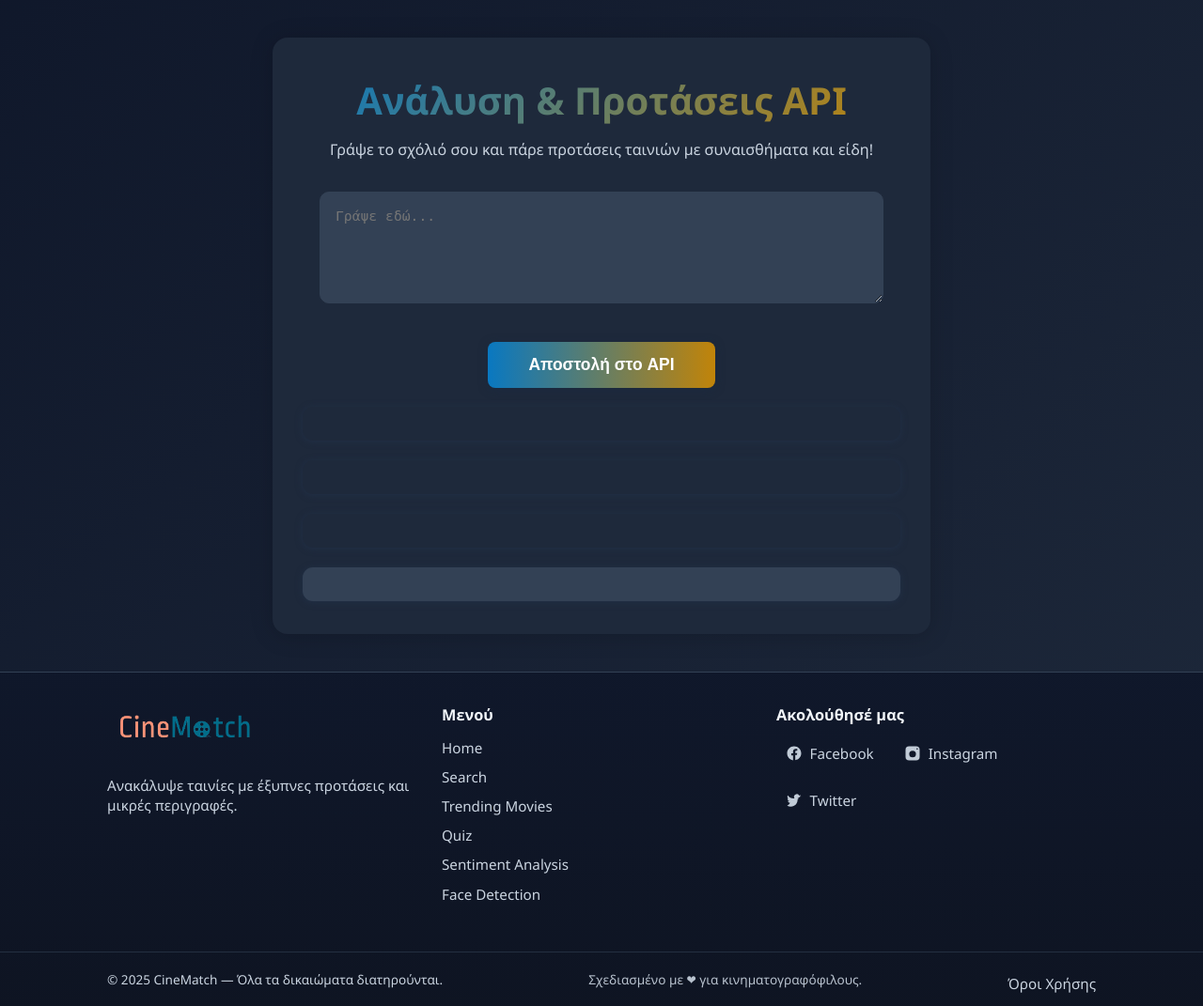
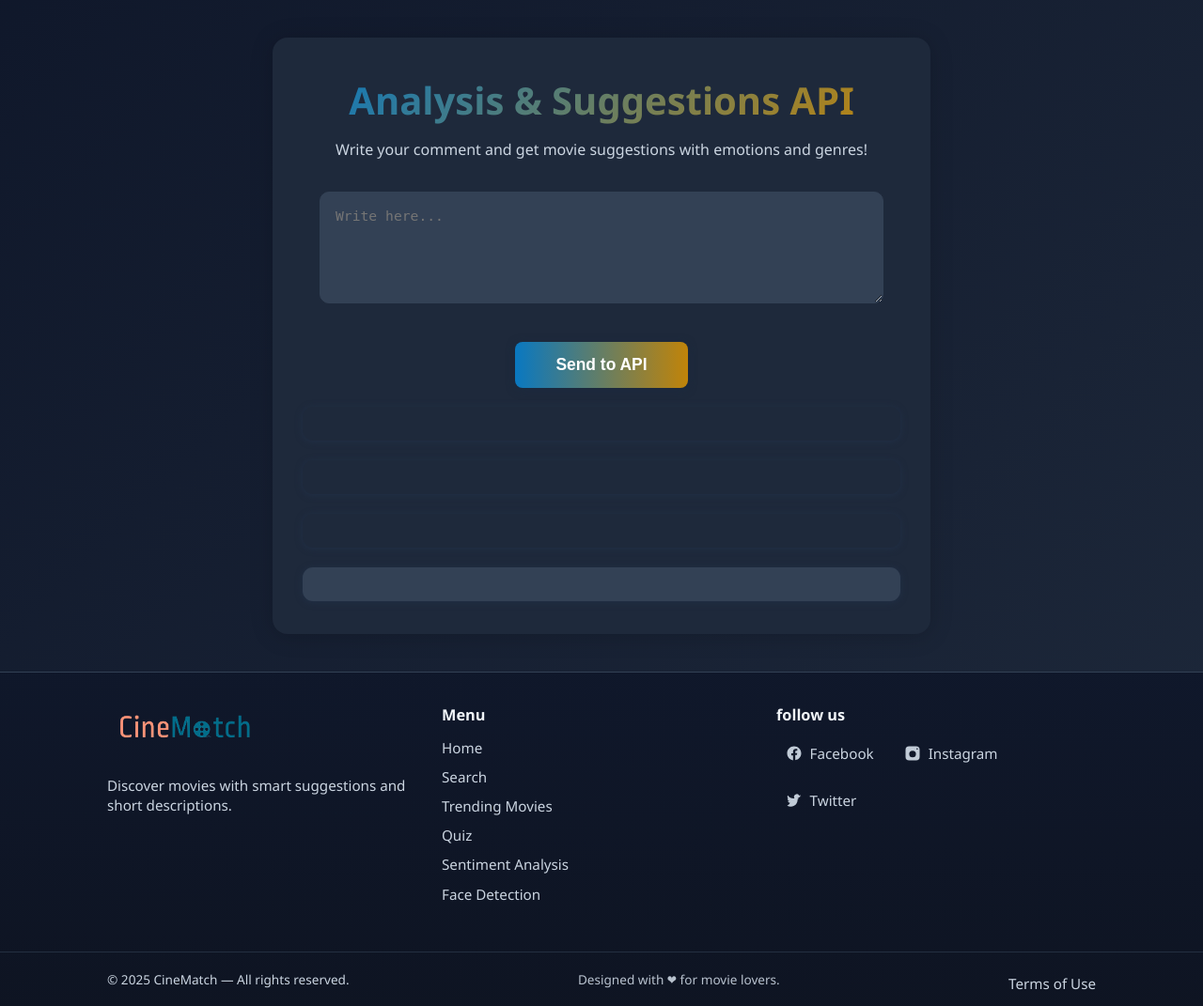
Before and after one commit to MysteryJS/cinematch, a Flask app: template src/main/resources/templates/sentiment.html in a window 1280 px wide. Shown: the part 121-1192 px from the top of the page at 94% size. Run offline with Flask 3, Linux system fonts and the light colour scheme; the template is opened without the code that fills it, so the values that code supplies are empty.

Commit message:
Translate Greek text to English in sentiment.html

```diff
--- a/src/main/resources/templates/sentiment.html
+++ b/src/main/resources/templates/sentiment.html
@@ -29,13 +29,13 @@
   <section class="page active">
     <div class="main">
       <div class="page-header">
-        <h2>Ανάλυση & Προτάσεις API</h2>
-        <p>Γράψε το σχόλιό σου και πάρε προτάσεις ταινιών με συναισθήματα και είδη!</p>
+        <h2>Analysis & Suggestions API</h2>
+        <p>Write your comment and get movie suggestions with emotions and genres!</p>
       </div>
-      <textarea id="reviewText" rows="5" placeholder="Γράψε εδώ..."></textarea>
+      <textarea id="reviewText" rows="5" placeholder="Write here..."></textarea>
       <br>
       <div class="sentiment-btn-group">
-        <button id="analyzeBtn" class="main-btn">Αποστολή στο API</button>
+        <button id="analyzeBtn" class="main-btn">Send to API</button>
       </div>
 
       <div id="genresArea" class="subresult"></div>
@@ -51,11 +51,11 @@
         <a href="/" class="logo-link" title="CineMatch">
           <img src="/logo.png" alt="CineMatch logo" class="logo-img footer-logo">
         </a>
-        <p class="footer-tagline">Ανακάλυψε ταινίες με έξυπνες προτάσεις και μικρές περιγραφές.</p>
+        <p class="footer-tagline">Discover movies with smart suggestions and short descriptions.</p>
       </div>
 
       <div class="footer-col footer-nav">
-        <h4 class="footer-title">Μενού</h4>
+        <h4 class="footer-title">Menu</h4>
         <ul class="footer-menu">
           <li><a href="/" class="footer-link">Home</a></li>
           <li><a href="/search" class="footer-link">Search</a></li>
@@ -67,7 +67,7 @@
       </div>
 
       <div class="footer-col footer-social">
-        <h4 class="footer-title">Ακολούθησέ μας</h4>
+        <h4 class="footer-title">follow us</h4>
         <div class="social-links">
           <a href="https://facebook.com" class="social-link" aria-label="Facebook">
             <svg width="18" height="18" viewBox="0 0 24 24" fill="none" aria-hidden="true">
@@ -99,12 +99,12 @@
 
     <div class="footer-bottom">
       <div class="footer-container">
-        <p class="small">&copy; <span id="year">2025</span> CineMatch — Όλα τα δικαιώματα διατηρούνται.</p>
-        <p class="small muted">Σχεδιασμένο με ❤ για κινηματογραφόφιλους.</p>
+        <p class="small">&copy; <span id="year">2025</span> CineMatch — All rights reserved.</p>
+        <p class="small muted">Designed with ❤ for movie lovers.</p>
 
 
         <a href="/TOU" class="footer-link" style="margin-top:10px; display:inline-block;">
-          Όροι Χρήσης
+          Terms of Use
         </a>
       </div>
     </div>
```
